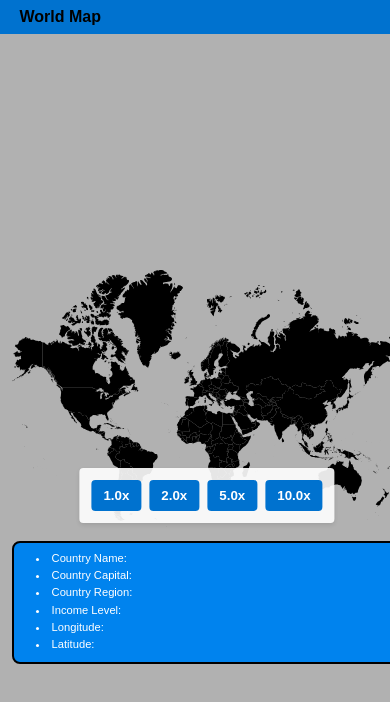
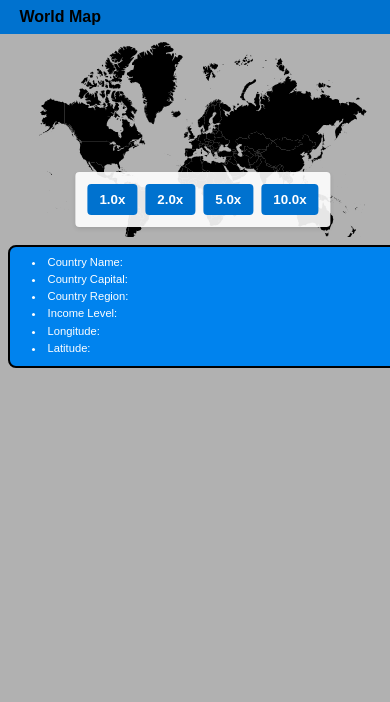
Before and after one commit to jgomez5437/World-Map, an Angular app: page /index in a window 390 px wide. Shown: the top 702 px of the page. Built offline with nearby package versions, Linux system fonts and the light colour scheme.

Commit message:
Fix:screen sizes

```diff
--- a/src/app/index/index.component.css
+++ b/src/app/index/index.component.css
@@ -181,20 +181,22 @@ svg path:hover{
         flex-direction: column;
         flex-wrap: wrap;
         align-items: center;
+        min-height: auto;
     }
 
     .map_column{
         max-width: 100%;
         width: 100%;
-        min-height: 250px;
-        max-height: 45vh;
+        min-height: 200px;
+        max-height: none;
+        flex-shrink: 0;
     }
 
     .country_info_column{
         width: 100%;
         max-width: 100%;
-        max-height: 50vh;
         overflow-y: auto;
+        flex: 1 1 auto;
     }
 }
 
@@ -207,19 +209,21 @@ svg path:hover{
     .world_map_div{
         min-height: calc(100vh - 4dvh);
         margin-top: 4dvh;
-        padding: 1rem 0.5rem;
+        padding: 0.75rem;
         gap: 0.75rem;
+        overflow: hidden;
     }
 
     .map_column{
-        min-height: 200px;
-        max-height: 40vh;
+        min-height: 180px;
         max-width: 100%;
+        flex: 0 0 auto;
     }
 
     .country_info_column{
-        max-height: 55vh;
+        min-height: 150px;
         overflow-y: auto;
+        flex: 1 1 auto;
     }
 
     .info_background{
@@ -251,19 +255,21 @@ svg path:hover{
     .world_map_div{
         min-height: calc(100vh - 4dvh);
         margin-top: 4dvh;
-        padding: 0.75rem;
+        padding: 0.5rem;
         gap: 0.5rem;
+        overflow: hidden;
     }
 
     .map_column{
-        min-height: 180px;
-        max-height: 35vh;
+        min-height: 160px;
         max-width: 100%;
+        flex: 0 0 auto;
     }
 
     .country_info_column{
-        max-height: 60vh;
+        min-height: 120px;
         overflow-y: auto;
+        flex: 1 1 auto;
     }
 
     .info_background{
```
